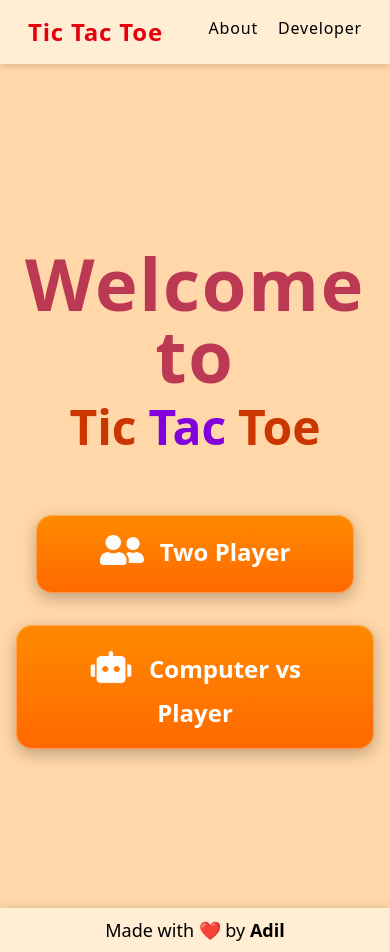
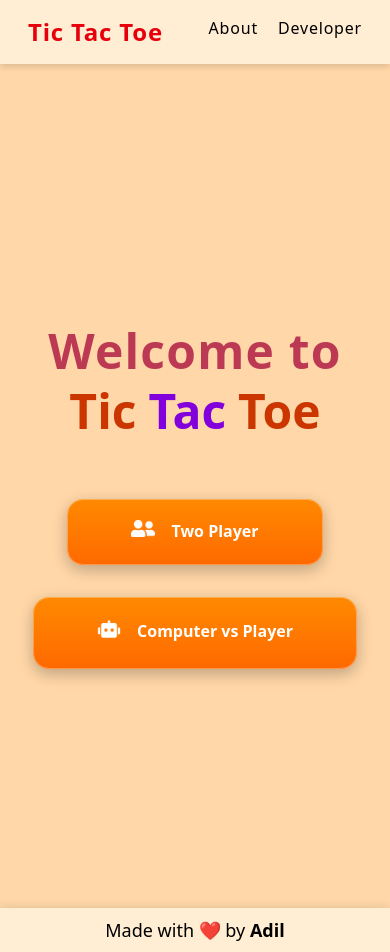
Before and after one commit to Adil-km/TicTacToe-Game, a React (Vite) app: page / in a window 390 px wide. Built offline with nearby package versions, Linux system fonts and the light colour scheme.

Commit message:
update style

```diff
--- a/src/components/Button.jsx
+++ b/src/components/Button.jsx
@@ -2,7 +2,7 @@ import React from 'react'
 
 export default function Button({ children:text, onClick}) {
   return (
-    <button onClick={onClick} className="relative bg-gradient-to-b from-orange-400 to-orange-500 rounded-2xl text-2xl py-5 px-16 font-bold text-white shadow-[0_5px_15px_rgba(0,0,0,0.25)] transition-all duration-200 ease-out hover:-translate-y-1 hover:scale-105 hover:shadow-[0_10px_25px_rgba(0,0,0,0.3)]">
+    <button onClick={onClick} className="relative bg-gradient-to-b from-orange-400 to-orange-500 rounded-2xl sm:text-2xl py-5 px-16 font-bold text-white shadow-[0_5px_15px_rgba(0,0,0,0.25)] transition-all duration-200 ease-out hover:-translate-y-1 hover:scale-105 hover:shadow-[0_10px_25px_rgba(0,0,0,0.3)]">
         {text}
         <span className="absolute inset-0 rounded-2xl border border-white/30"></span>
     </button>
--- a/src/components/Menu.jsx
+++ b/src/components/Menu.jsx
@@ -9,7 +9,7 @@ export default function Menu() {
 <div className="bg-orange-200 h-svh p-4 pt-10 flex flex-col items-center justify-center gap-8 bg-gradient-to-b ">
 
       <div className="text-center mb-8 cursor-default">
-        <h2 className="text-7xl font-extrabold text-rose-800 mb-3 animate-pulse tracking-wide">
+        <h2 className="sm:text-7xl text-5xl font-extrabold text-rose-800 mb-3 animate-pulse tracking-wide transition-all duration-300">
           Welcome to
         </h2>
 
@@ -21,11 +21,11 @@ export default function Menu() {
       </div>
 
     <Link to="/play/player" tabIndex={-1}>
-      <Button><img className='w-15 max-w-15 inline pr-4 mb-2' src={pvpIcon}/>Two Player</Button>
+      <Button><img className='w-15 sm:max-w-15 max-w-10 inline pr-4 mb-2' src={pvpIcon}/>Two Player</Button>
     </Link>
 
     <Link to="/play/computer" tabIndex={-1}>
-      <Button ><img className='w-15 max-w-15 inline pr-4 mb-2' src={computerIcon}/>Computer vs Player</Button>
+      <Button ><img className='w-15 sm:max-w-15 max-w-10 inline pr-4 mb-2' src={computerIcon}/>Computer vs Player</Button>
     </Link>
 
 </div>
--- a/src/layout/BoardGrid.jsx
+++ b/src/layout/BoardGrid.jsx
@@ -1,4 +1,4 @@
-import React, { useContext, useEffect, useState } from 'react'
+import React, { useContext, useEffect } from 'react'
 import { GameContext } from '../components/Board';
 import Button from '../components/Button';
 import restartIcon from '../assets/restart.png';
@@ -21,13 +21,13 @@ const {restartGame, content} = useContext(GameContext);
 
 
   return (
-    <div className="bg-orange-200 h-svh p-4 pt-10">
+    <div className="bg-orange-200 p-4 pt-10 pb-30">
         <div className="flex flex-col justify-center items-center">
             <div className="h-full aspect-square bg-gradient-to-b from-orange-400 to-orange-500 shadow-[-5px_5px_15px_#00000066] m-4 sm:w-100 w-3/4 rounded-xl grid grid-cols-3 gap-4 p-4">
                 {cells}
             </div>
             <p id='status' className='text-2xl font-bold p-4 font-mono text-center text-shadow-md'>{content}</p>
-            <div className='flex gap-7 '>
+            <div className='flex justify-center items-center gap-7 sm:flex-row flex-col-reverse'>
               <Link to="/"  tabIndex={-1}>
                   <Button><img className='w-10 inline mr-4 mb-1' src={backBtnIcon}/>Go back</Button>
               </Link>
```
